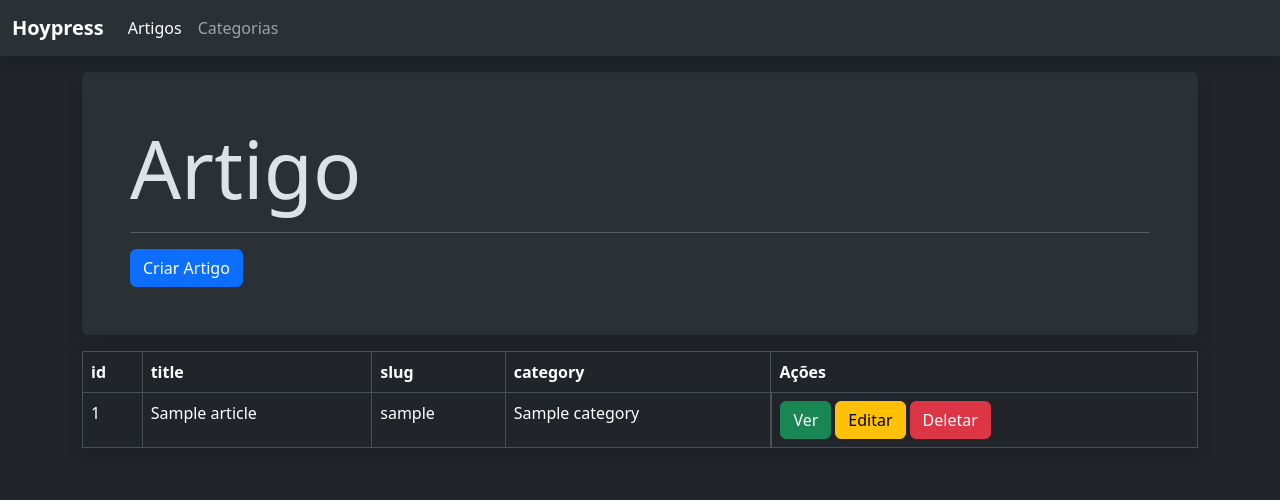
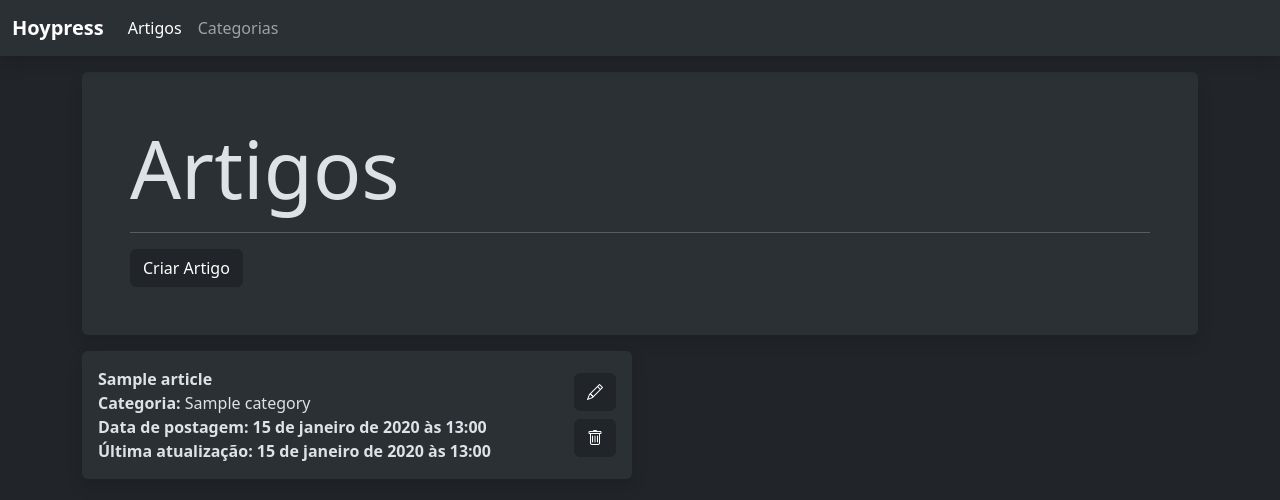
Before and after one commit to Hoyasumii/Hoypress, a Node server app: page /articles in a window 1280 px wide. Shown: the top 500 px of the page. Run offline with Node 20, Linux system fonts and the light colour scheme; tables that the repository leaves empty hold one stand-in row (values such as "Sample post"); some libraries are stand-ins or nearby versions.

Commit message:
Mais melhorias

```diff
--- a/controller/ArticlesController.js
+++ b/controller/ArticlesController.js
@@ -4,6 +4,7 @@ const router = express.Router();
 const Article = require('../model/Article');
 const Category = require('../model/Category');
 const Slugify = require('slugify');
+const getDate = require('../public/scripts/getDate');
 
 router.get('/', (req, res) => {
 
@@ -17,7 +18,7 @@ router.get('/', (req, res) => {
         results[0].forEach(article => { // Aqui eu estou percorrendo todos os artigos
             article.category = results[1].find(category => { // Aqui eu estou procurando o objeto da categoria que está relacionada com o artigo
                 return category.id == article.categoryId;
-            }).title; // Aqui, eu estou retornando o nome da categoria
+            }); // Aqui, eu estou retornando o nome da categoria
         });
 
         res.render('articles/index', {
@@ -26,7 +27,9 @@ router.get('/', (req, res) => {
                     id: article.id,
                     title: article.title,
                     slug: article.slug,
-                    category: article.category
+                    category: article.category,
+                    createdAt: getDate(article.createdAt),
+                    updatedAt: getDate(article.updatedAt)
                 });
                 return acc;
             }, [])
@@ -53,7 +56,7 @@ router.post('/save', (req, res) => {
 
     Article.create({
         title: title,
-        slug: Slugify(title),
+        slug: Slugify(title).toLowerCase(),
         body: body,
         categoryId: category
     }).then(() => {
@@ -61,17 +64,31 @@ router.post('/save', (req, res) => {
     });
 });
 
-router.get('/read/:slug', (req, res) => {
+router.get('/:slug', (req, res) => {
     let slug = req.params.slug;
 
-    Article.findOne({
+    let categories = Category.findAll({ raw: true });
+    let article = Article.findOne({
         where: { slug },
         raw: true
-    }).then((data) => {
+    });
+
+    Promise.all([article, categories]).then(results => {
+
+        results[0].categoryId = results[1].find(category => category.id == results[0].categoryId);
+
         res.render('articles/read', {
-            data
-        })
-    })
+            data: {
+                id: results[0].id,
+                title: results[0].title,
+                slug: results[0].slug,
+                body: results[0].body,
+                category: results[0].categoryId,
+                createdAt: getDate(results[0].createdAt),
+                updatedAt: getDate(results[0].updatedAt)
+            }
+        });
+    });
 });
 
 router.post('/delete', (req, res) => {
--- a/controller/CategoriesController.js
+++ b/controller/CategoriesController.js
@@ -20,6 +20,10 @@ router.get('/', (req, res) => {
     });
 });
 
+router.get('/:slug', (req, res) => {
+    res.send('Rota para exibir os artigos de uma categoria específica')
+}) // TODO: Vou criar a rotas para exibir os artigos de uma categoria específica depois
+
 router.get('/new', (req, res) => {
     res.render('categories/new');
 });
@@ -33,7 +37,7 @@ router.post('/save', (req, res) => {
 
     Category.create({
         title: title,
-        slug: Slugify(title)
+        slug: Slugify(title).toLowerCase()
     }).then(() => {
         res.redirect('/categories');
     });
--- a/public/globals.css
+++ b/public/globals.css
@@ -0,0 +1,24 @@
+* {
+    box-sizing: border-box;
+    margin: 0;
+}
+
+.grid-container {
+    display: grid;
+    grid-template-columns: 1fr 1fr;
+    grid-gap: 1rem;
+}
+
+@media (max-width: 426px) {
+    .grid-container {
+        grid-template-columns: 1fr;
+    }
+}
+
+.grid-item {
+    transition: filter 300ms;
+}
+
+.grid-item:hover {
+    filter: brightness(1.1);
+}
--- /dev/null
+++ b/public/scripts/getDate.js
@@ -0,0 +1,22 @@
+function increaseZero(number) {
+    if (number.toString().length == 1) {
+        return "0" + number;
+    } else {
+        return number;
+    }
+}
+
+module.exports = (date) => {
+    const dateObj = new Date(date);
+    const year = dateObj.getFullYear();
+    const month = dateObj.getMonth();
+
+    let monthList = ["janeiro", "fevereiro", "março", "abril", "maio", "junho", "julho", "agosto", "setembro", "outubro", "novembro", "dezembro"];
+
+
+    const day = dateObj.getDate();
+    const hour = dateObj.getHours();
+    const minutes = dateObj.getMinutes();
+
+    return `${day} de ${monthList[month]} de ${year} às ${increaseZero(hour)}:${increaseZero(minutes)}`;
+}
--- a/views/articles/index.ejs
+++ b/views/articles/index.ejs
@@ -3,42 +3,36 @@
 <div class="container">
 
     <div class="bg-body-tertiary p-5 rounded shadow mb-3">
-        <h1 class="display-1">Artigo</h1>
+        <h1 class="display-1">Artigos</h1>
         <hr>
-        <a class="btn btn-primary" aria-current="page" href="/articles/new">Criar Artigo</a>
+        <a class="btn btn-dark" aria-current="page" href="/articles/new">Criar Artigo</a>
     </div>
 
     <% if(data.length === 0) { %>
-        <div class="alert alert-warning" role="alert">
+        <div class="alert alert-secondary" role="alert">
             Nenhum artigo cadastrado!
         </div>
     <% } else { %>
-        <table class="table table-bordered table-hover shadow">
-            <thead class="bg-body-tertiary">
-                <tr>
-                    <% Object.keys(data[0]).forEach((item) => { %>
-                        <th scope="col"><%= item %></th>
-                    <% }); %>
-                    <th scope="col">Ações</th>
-                </tr>
-            </thead>
-            <tbody>
-                <% data.forEach((item) => { %>
-                    <tr>
-                        <% Object.values(item).forEach((value) => { %>
-                            <td><%= value %></td>
-                        <% }); %>
-                        <td class="d-flex gap-1">
-                            <a href="/articles/read/<%= item.slug %>" class="btn btn-success">Ver</a>
-                            <a href="/articles/edit/<%= item.id %>" class="btn btn-warning">Editar</a>
-                            <button class="btn btn-danger delete-button" data-bs-toggle="modal" data-bs-target="#confirm-delete-modal" data-id="<%= item.id %>">Deletar</button>
-                        </td>
-                    </tr>
-                <% }); %>
-            </tbody>
-        </table>
+        <div class="grid-container">
+            <% data.forEach((article) => { %>
+                <div class="bg-body-tertiary rounded shadow p-3 d-flex  justify-content-between align-items-center grid-item">
+                    <div>
+                        <a href="/articles/<%= article.slug %>" class="text-body link-underline link-underline-secondary link-underline-opacity-0 link-underline-opacity-100-hover">
+                            <strong><%= article.title %></strong>
+                        </a>
+                        <p class="m-0"><strong>Categoria:</strong> <a href="/categories/<%= article.category.slug %>" class="text-body link-underline link-underline-secondary link-underline-opacity-0 link-underline-opacity-100-hover"><%= article.category.title %></a> </p>
+                        <p class="m-0"><strong>Data de postagem: <%= article.createdAt %></strong></p>
+                        <p class="m-0"><strong>Última atualização: <%= article.updatedAt %></strong></p>
+                    </div>
+
+                    <div class="d-flex flex-column gap-1 gap-md-2">
+                        <a href="/articles/edit/<%= article.id %>" class="btn btn-dark bi bi-pencil"></a>
+                        <button class="btn btn-dark bi bi-trash delete-button" data-bs-toggle="modal" data-bs-target="#confirm-delete-modal" data-id="<%= article.id %>"></button>
+                    </div>
+                </div>
+            <% }); %>
+        </div>
     <% } %>
-
 
 </div>
 
--- a/views/articles/read.ejs
+++ b/views/articles/read.ejs
@@ -2,10 +2,11 @@
 
 <div class="container">
 
-    <div class="d-flex align-items-center justify-content-between">
+    <div class="bg-body-tertiary p-5 rounded shadow mb-3">
         <h1 class="display-6"><%= data.title %></h1>
+        <a href="/categories/<%= data.category.slug %>" class="text-body link-underline link-underline-secondary link-underline-opacity-0 link-underline-opacity-100-hover"><strong><%= data.category.title %></strong></a>
     </div>
-    <hr>
+    <p>Última atualização: <%= data.updatedAt %></p>
 
     <%- data.body %>
 </div>
--- a/views/partials/header.ejs
+++ b/views/partials/header.ejs
@@ -4,8 +4,10 @@
     <meta charset="UTF-8">
     <meta http-equiv="X-UA-Compatible" content="IE=edge">
     <meta name="viewport" content="width=device-width, initial-scale=1.0">
+    <link rel="stylesheet" href="https://cdn.jsdelivr.net/npm/bootstrap-icons@1.10.4/font/bootstrap-icons.css">
     <link href="https://cdn.jsdelivr.net/npm/bootstrap@5.3.0-alpha3/dist/css/bootstrap.min.css" rel="stylesheet" integrity="sha384-KK94CHFLLe+nY2dmCWGMq91rCGa5gtU4mk92HdvYe+M/SXH301p5ILy+dN9+nJOZ" crossorigin="anonymous">
-    <script src="https://cdn.jsdelivr.net/npm/bootstrap@5.3.0-alpha3/dist/js/bootstrap.bundle.min.js" integrity="sha384-ENjdO4Dr2bkBIFxQpeoTz1HIcje39Wm4jDKdf19U8gI4ddQ3GYNS7NTKfAdVQSZe" crossorigin="anonymous" defer></script>
+    <script src="https://cdn.jsdelivr.net/npm/bootstrap@5.3.0-alpha3/dist/js/bootstrap.bundle.min.js"
+    integrity="sha384-ENjdO4Dr2bkBIFxQpeoTz1HIcje39Wm4jDKdf19U8gI4ddQ3GYNS7NTKfAdVQSZe" crossorigin="anonymous" defer></script>
     <link rel="stylesheet" href="/globals.css">
     <title>Hoypress</title>
     <script src="/scripts/detectCurrentPage.js" defer></script>
```
Also changed, not shown: controller/HomeController.js (+13 -2 lines), views/categories/index.ejs (+4 -4 lines), views/index.ejs (+10 -5 lines).
